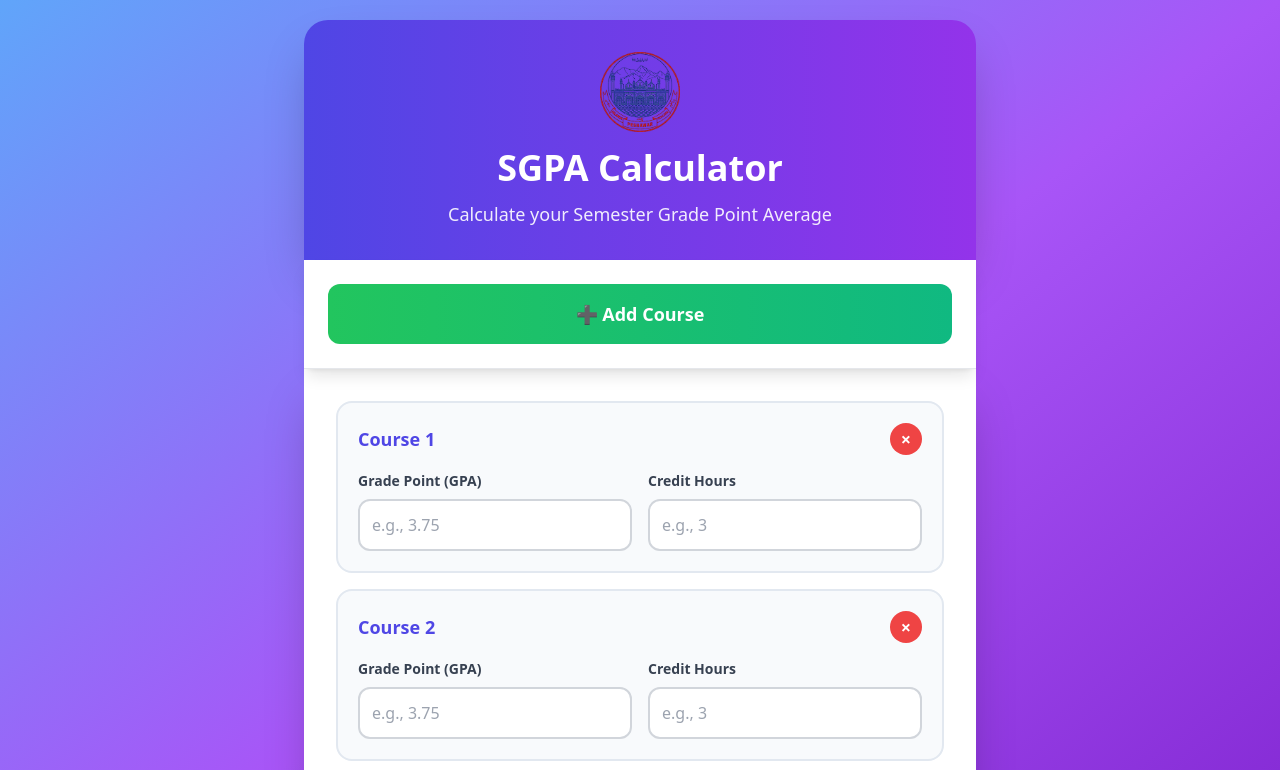
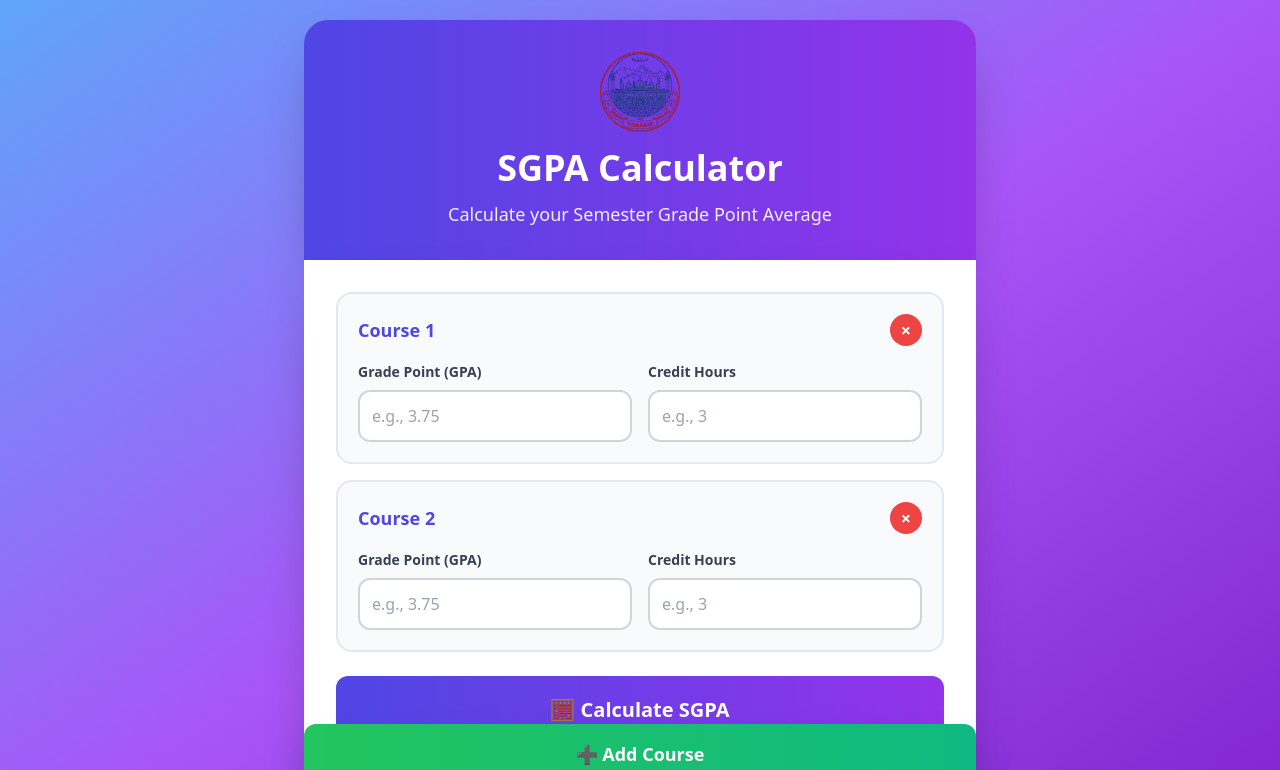
Before and after one commit to salimkhandev/ICP-GPA-Calculator-PWA, a React (Vite) app: page / in a window 1280 px wide. Shown: the top 770 px of the page. Built offline with nearby package versions, Linux system fonts and the light colour scheme.

Commit message:
improved

```diff
--- a/src/App.jsx
+++ b/src/App.jsx
@@ -125,7 +125,7 @@ const SGPACalculator = () => {
   };
 
   return (
-    <div className="min-h-screen bg-gradient-to-br from-blue-400 via-purple-500 to-purple-700 p-2 sm:p-5">
+    <div className="min-h-screen bg-gradient-to-br from-blue-400 via-purple-500 to-purple-700 p-2 sm:p-5 pb-24">
       <div className="max-w-2xl mx-auto">
         {/* Header */}
         <div className="bg-gradient-to-r from-indigo-600 to-purple-600 text-white p-6 sm:p-8 text-center rounded-t-3xl shadow-2xl">
@@ -145,16 +145,6 @@ const SGPACalculator = () => {
           <p className="text-lg opacity-90">
             Calculate your Semester Grade Point Average
           </p>
-        </div>
-
-        {/* Sticky Add Course Button */}
-        <div className="sticky top-0 z-10 bg-white p-4 sm:p-6 border-b border-gray-200 shadow-lg">
-          <button
-            onClick={addCourse}
-            className="w-full bg-gradient-to-r from-green-500 to-emerald-500 text-white font-semibold py-4 px-6 rounded-xl text-lg hover:from-green-600 hover:to-emerald-600 transition-all duration-300 hover:shadow-lg hover:-translate-y-1"
-          >
-            ➕ Add Course
-          </button>
         </div>
 
         <div className="bg-white rounded-b-3xl shadow-2xl">
@@ -290,6 +280,16 @@ const SGPACalculator = () => {
         </div>
       </div>
 
+      {/* Fixed Add Course Button */}
+      <div className="fixed bottom-4 left-4 right-4 z-20 max-w-2xl mx-auto">
+        <button
+          onClick={addCourse}
+          className="w-full bg-gradient-to-r from-green-500 to-emerald-500 text-white font-semibold py-4 px-6 rounded-xl text-lg hover:from-green-600 hover:to-emerald-600 transition-all duration-300 hover:shadow-lg hover:-translate-y-1 shadow-2xl"
+        >
+          ➕ Add Course
+        </button>
+      </div>
+
       <style jsx>{`
         @keyframes fadeIn {
           from {
```
